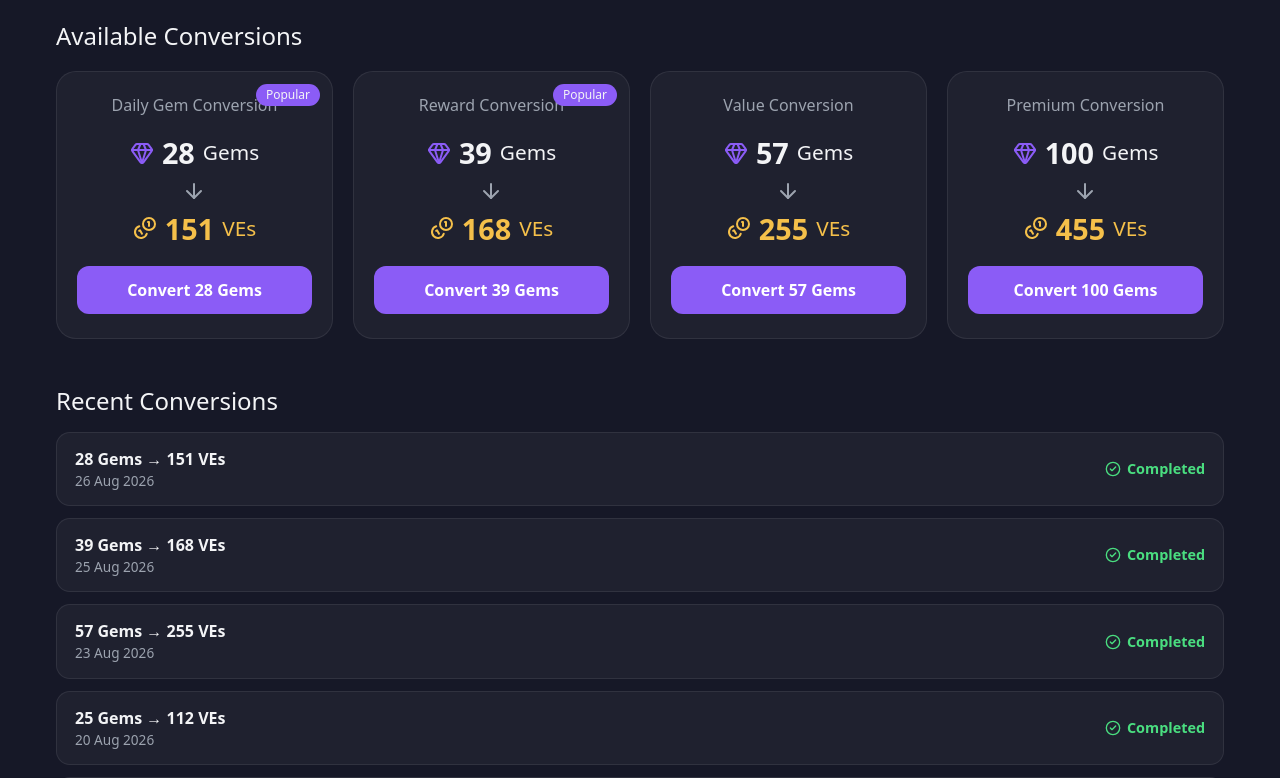
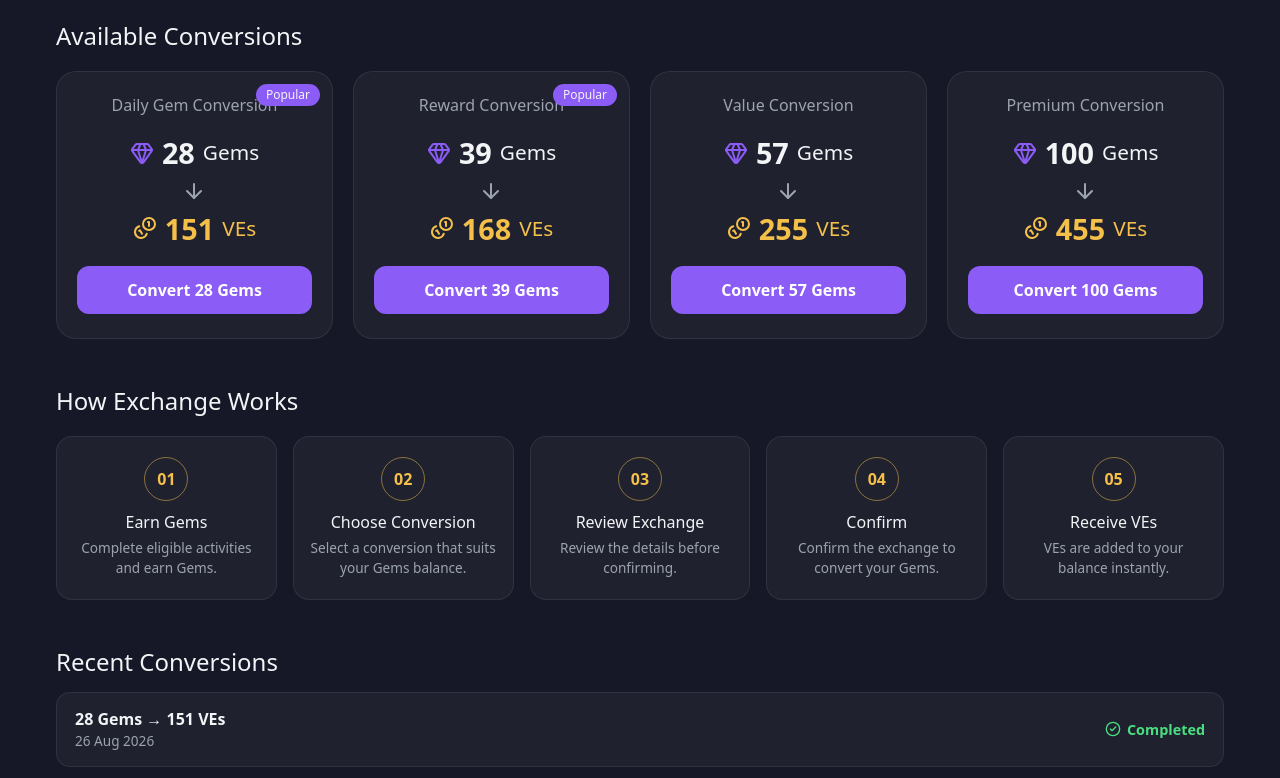
Before and after one commit to disha1121/veloop-exchange-center, a React (Vite) app: page / in a window 1280 px wide. Shown: the part 398-1176 px from the top of the page. Built offline with nearby package versions, Linux system fonts and the light colour scheme.

Commit message:
Add HowExchangeWorks section

```diff
--- /dev/null
+++ b/src/components/exchange/HowExchangeWorks.jsx
@@ -0,0 +1,21 @@
+import styles from './HowExchangeWorks.module.css';
+
+function HowExchangeWorks({ steps }) {
+  return (
+    <section className={styles.section} aria-labelledby="how-title">
+      <h2 id="how-title" className={styles.heading}>How Exchange Works</h2>
+
+      <ol className={styles.steps}>
+        {steps.map((step) => (
+          <li key={step.id} className={styles.step}>
+            <span className={styles.number}>{String(step.id).padStart(2, '0')}</span>
+            <h3 className={styles.title}>{step.title}</h3>
+            <p className={styles.text}>{step.text}</p>
+          </li>
+        ))}
+      </ol>
+    </section>
+  );
+}
+
+export default HowExchangeWorks;
--- /dev/null
+++ b/src/components/exchange/HowExchangeWorks.module.css
@@ -0,0 +1,49 @@
+.section {
+  margin-top: 48px;
+}
+
+.heading {
+  margin-bottom: 20px;
+  font-size: 1.5rem;
+}
+
+.steps {
+  display: grid;
+  grid-template-columns: repeat(auto-fit, minmax(170px, 1fr));
+  gap: 16px;
+  margin: 0;
+  padding: 0;
+  list-style: none;
+}
+
+.step {
+  padding: 20px 16px;
+  border-radius: 16px;
+  text-align: center;
+  background: rgba(255, 255, 255, 0.04);
+  border: 1px solid rgba(255, 255, 255, 0.08);
+}
+
+.number {
+  display: inline-flex;
+  align-items: center;
+  justify-content: center;
+  width: 44px;
+  height: 44px;
+  margin-bottom: 12px;
+  font-weight: 700;
+  color: #f5c04a;
+  border-radius: 50%;
+  border: 1px solid rgba(245, 192, 74, 0.5);
+}
+
+.title {
+  margin: 0 0 6px;
+  font-size: 1rem;
+}
+
+.text {
+  margin: 0;
+  font-size: 0.85rem;
+  color: #9ca3af;
+}
--- a/src/pages/ExchangeCenter/ExchangeCenter.jsx
+++ b/src/pages/ExchangeCenter/ExchangeCenter.jsx
@@ -1,10 +1,11 @@
 import { useState, useCallback } from 'react';
-import { initialBalance, exchangeOptions, conversionHistory } from '../../data/exchangeData';
+import { initialBalance, exchangeOptions, conversionHistory, exchangeSteps } from '../../data/exchangeData';
 import ExchangeHero from '../../components/exchange/ExchangeHero';
 import BalanceOverview from '../../components/exchange/BalanceOverview';
 import ExchangeCard from '../../components/exchange/ExchangeCard';
 import ExchangeModal from '../../components/exchange/ExchangeModal';
 import ExchangeHistory from '../../components/exchange/ExchangeHistory';
+import HowExchangeWorks from '../../components/exchange/HowExchangeWorks';
 import styles from './ExchangeCenter.module.css';
 
 function ExchangeCenter() {
@@ -73,7 +74,7 @@ function ExchangeCenter() {
           />
         ))}
       </section>
-
+<HowExchangeWorks steps={exchangeSteps} />
       <ExchangeHistory history={history} />
 
       {selectedOption && (
```
